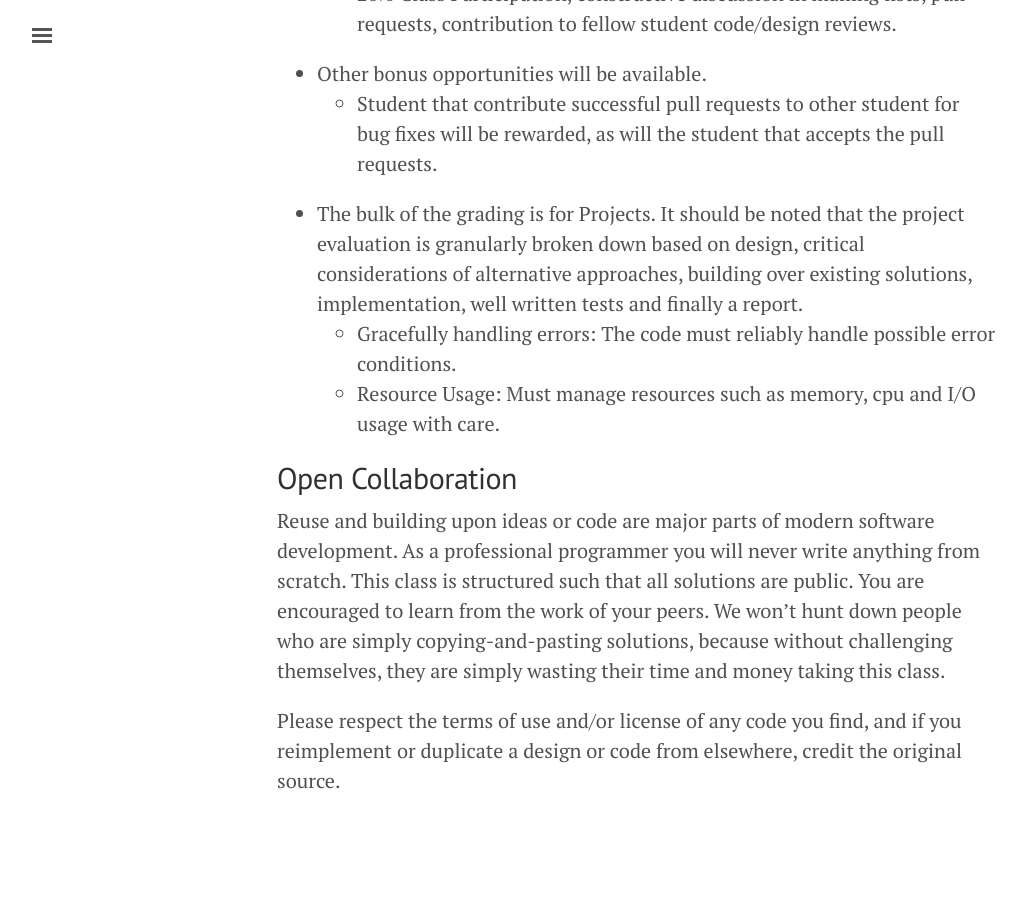
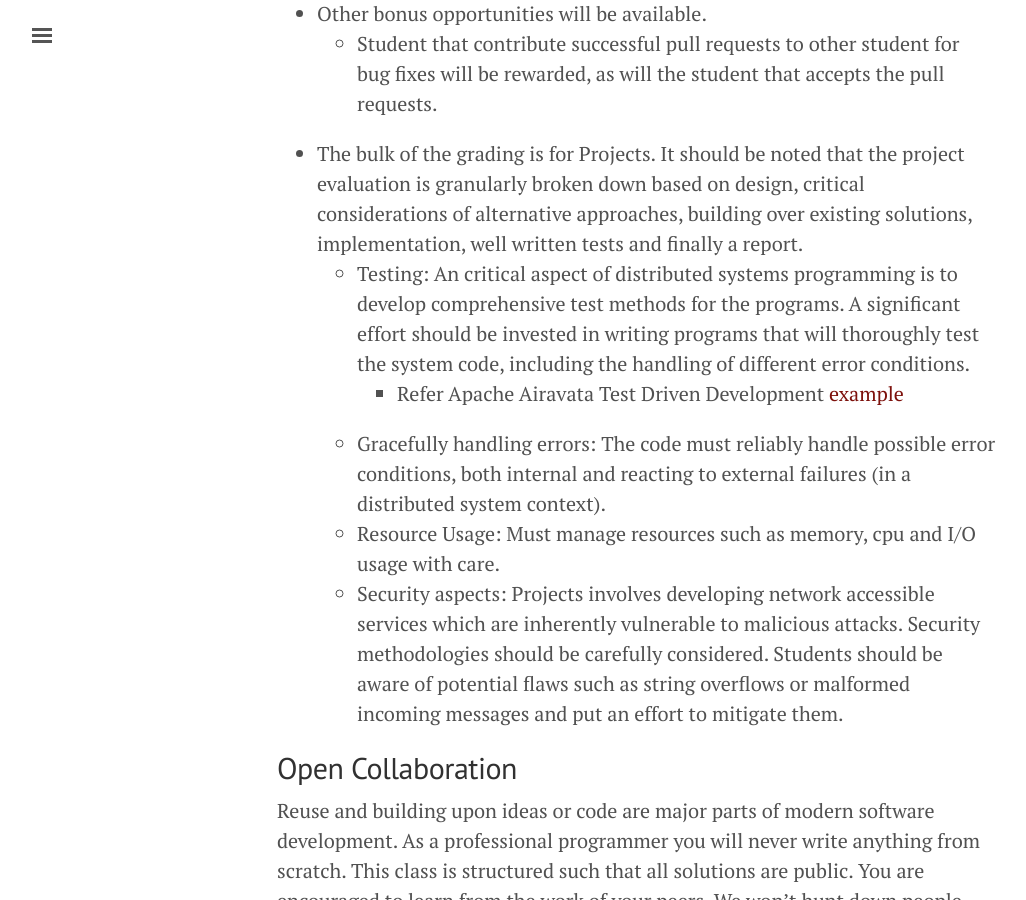
Before and after one commit to airavata-courses/airavata-courses.github.io, a Jekyll site: the page built from index.md, in a window 1280 px wide and 900 px high, scrolled down 4205 px. Shown: the whole window, without its empty margins (3-1029 px from the left). Built offline with Jekyll 4.4.1, drawn with Linux system fonts in a browser that asks for light colours; the list of posts is cut into pages by our own code; before the commit the page ends 5021 px from its top, so only the background shows below that; some of the changed text lies outside the part shown.

Commit message:
updating project info

```diff
--- a/_includes/sidebar.html
+++ b/_includes/sidebar.html
@@ -20,12 +20,12 @@
     {% for node in pages_list %}
       {% if node.title != null %}
         {% if node.layout == "page" %}
-          <a class="sidebar-nav-item{% if page.url == node.url %} active{% endif %}" href="{{ node.url }}">{{ node.title }} target="_blank"</a>
+          <a class="sidebar-nav-item{% if page.url == node.url %} active{% endif %}" href="{{ node.url }}">{{ node.title }}</a>
         {% endif %}
       {% endif %}
     {% endfor %}
 
-    <a class="sidebar-nav-item" href="https://github.com/airavata-courses">Course GitHub Repo</a>
+    <a class="sidebar-nav-item" href="https://github.com/airavata-courses" target="_blank">Course GitHub Repo</a>
     <!--<span class="sidebar-nav-item">Currently v{{ site.version }}</span>-->
   </nav>
 
--- a/index.md
+++ b/index.md
@@ -110,8 +108,11 @@ During the course, instructors will provide referecnes to journal and conference
     * Student that contribute successful pull requests to other student for bug fixes will be rewarded, as will the student that accepts the pull requests.
 
 * The bulk of the grading is for Projects. It should be noted that the project evaluation is granularly broken down based on design, critical considerations of alternative approaches, building over existing solutions, implementation, well written tests and finally a report.
-    * Gracefully handling errors: The code must reliably handle possible error conditions.
+    * Testing: An critical aspect of distributed systems programming is to develop comprehensive test methods for the programs. A significant effort should be invested in writing programs that will thoroughly test the system code, including the handling of different error conditions.
+        * Refer Apache Airavata Test Driven Development [example](https://cwiki.apache.org/confluence/display/AIRAVATA/Tests+in+Airavata)
+    * Gracefully handling errors: The code must reliably handle possible error conditions, both internal and reacting to external failures (in a distributed system context).
     * Resource Usage: Must manage resources such as memory, cpu and I/O usage with care.
+    * Security aspects: Projects involves developing network accessible services which are inherently vulnerable to malicious attacks. Security methodologies should be carefully considered. Students should be aware of potential flaws such as string overflows or malformed incoming messages and put an effort to mitigate them.
 
 ## Open Collaboration
 
```
Also changed, not shown: other parts of index.md (+0 -2 lines).
